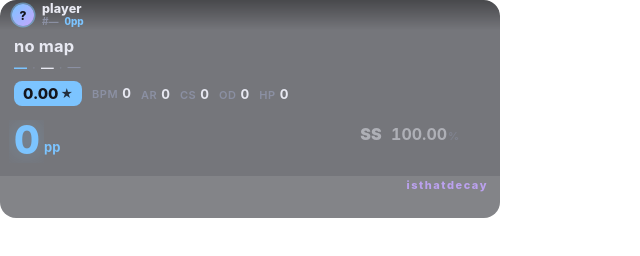
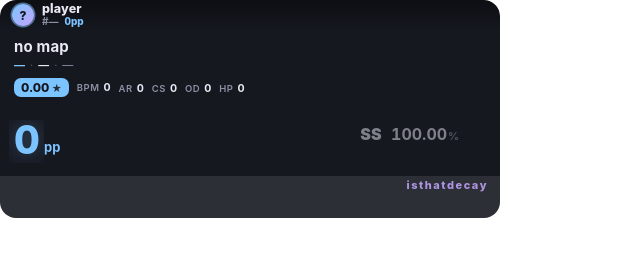
Before and after one commit to TogiFerretFerret/decay-counter, a plain HTML site: page index.html in a window 1280 px wide. Shown: the whole page, without its empty margins (0-640 px from the left). Drawn offline with Linux system fonts and the light colour scheme.

Commit message:
revert overlay CSS to true original (b1740ca, stream version)

```diff
--- a/css/counter.css
+++ b/css/counter.css
@@ -64,7 +64,7 @@ body {
 	transition: opacity 0.4s var(--ease);
 }
 #bg.show {
-	opacity: 0.6;
+	opacity: 1;
 }
 #scrim {
 	position: absolute;
@@ -205,7 +205,7 @@ body {
 }
 .title {
 	display: inline-block;
-	font-size: 16.5px;
+	font-size: 15px;
 	font-weight: 700;
 	letter-spacing: 0.01em;
 }
@@ -213,8 +213,8 @@ body {
 	display: flex;
 	align-items: baseline;
 	gap: 5px;
-	margin-top: 3px;
-	font-size: 13px;
+	margin-top: 2px;
+	font-size: 11px;
 	white-space: nowrap;
 	overflow: hidden;
 }
@@ -256,34 +256,34 @@ body {
 
 /* ---- map stats row ---- */
 .map {
-	gap: 10px;
+	gap: 8px;
 }
 .sr {
 	display: inline-flex;
 	align-items: center;
 	gap: 2px;
-	font-size: 15px;
+	font-size: 12px;
 	font-weight: 800;
 	color: #14151c;
 	background: var(--accent);
-	padding: 3px 9px;
-	border-radius: 8px;
+	padding: 2px 7px;
+	border-radius: 7px;
 }
 .sr i {
 	font-style: normal;
-	font-size: 12px;
+	font-size: 10px;
 	opacity: 0.85;
 }
 .stat {
 	display: flex;
 	align-items: baseline;
 	gap: 4px;
-	font-size: 13.5px;
+	font-size: 11px;
 }
 .stat label {
 	color: var(--text-dim);
 	font-weight: 600;
-	font-size: 11px;
+	font-size: 9.5px;
 	letter-spacing: 0.05em;
 }
 .stat span {
@@ -336,14 +336,14 @@ body {
 	line-height: 1.1;
 }
 .pp-mini b {
-	font-size: 16.5px;
+	font-size: 15px;
 	font-weight: 700;
 	color: var(--text);
 	font-variant-numeric: tabular-nums;
 }
 .pp-mini i {
 	font-style: normal;
-	font-size: 10.5px;
+	font-size: 9px;
 	font-weight: 700;
 	letter-spacing: 0.06em;
 	text-transform: uppercase;
--- a/css/theme.css
+++ b/css/theme.css
@@ -10,8 +10,8 @@
 	/* surfaces */
 	--bg: #0f1017;
 	--panel: 18, 20, 28; /* rgb triplet; opacity applied via --panel-opacity */
-	--panel-opacity: 0.58; /* frosted glass: gameplay reads through it, not a solid block */
-	--panel-blur: 22px;
+	--panel-opacity: 0.98;
+	--panel-blur: 20px;
 	--radius: 16px;
 
 	/* text */
```
